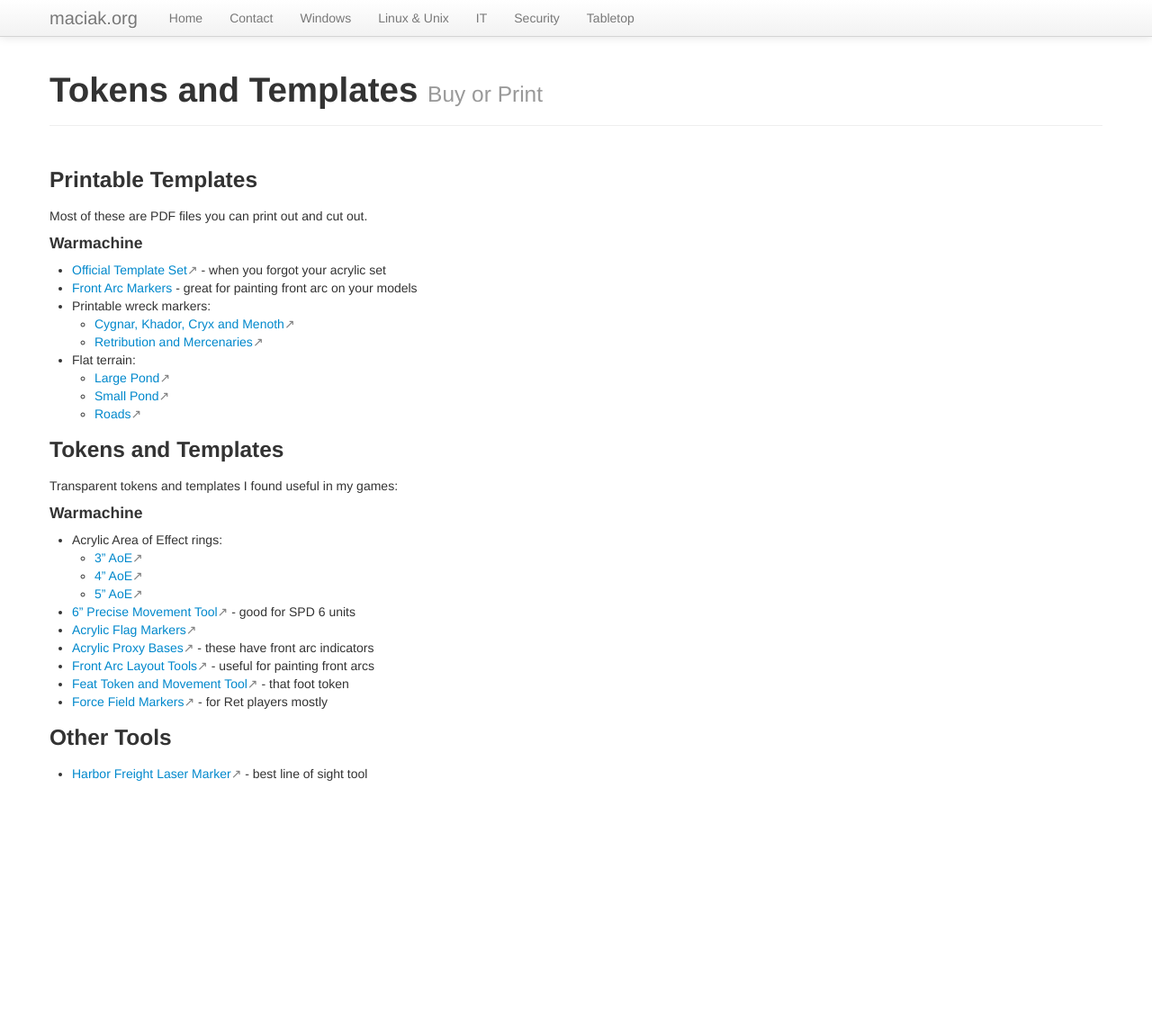
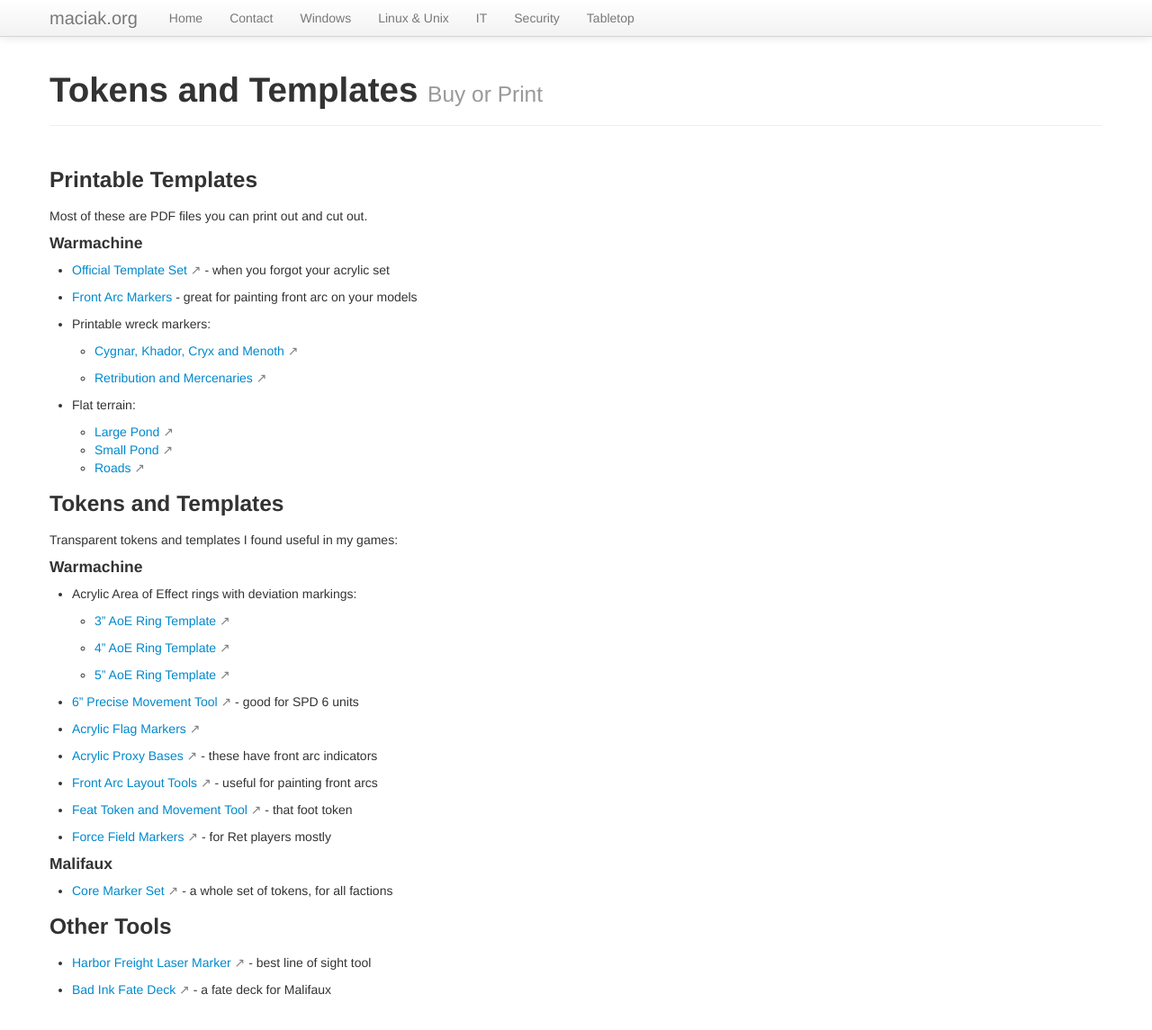
Before and after one commit to maciakl/maciak.org, a Jekyll site: the page built from _tabletop/tokens.md, in a window 1280 px wide and 1160 px high. Shown: the top 1145 px of the window at 90% size. Built offline with Jekyll 4.4.1, drawn with Linux system fonts in a browser that asks for light colours.

```diff
--- a/_layouts/default.html
+++ b/_layouts/default.html
@@ -19,7 +19,7 @@
 
         a[href^="http:"]:after,
         a[href^="https:"]:after {
-            content: "\2197";
+            content: "\00A0\2197";
             color: gray;
             size: 30%;
         }
--- a/_tabletop/tokens.md
+++ b/_tabletop/tokens.md
@@ -12,11 +12,17 @@ Most of these are PDF files you can print out and cut out.
 <h4>Warmachine</h4>
 
 - [Official Template Set](https://app.box.com/s/teqxklzf3ba0brc60gm5lzosnc9z4icc) - when you forgot your acrylic set
+
 - [Front Arc Markers](/doc/frontarc.pdf) - great for painting front arc on your models
+
 - Printable wreck markers:
+
   - [Cygnar, Khador, Cryx and Menoth](https://app.box.com/s/k76gut1vb3yf7v0ihzgd22kbaz6avaaq)
+
   - [Retribution and Mercenaries](https://app.box.com/s/zbltyzjg9n1kdxoe1ktkhzhoz3q46npq)
+
 - Flat terrain:
+
   - [Large Pond](https://app.box.com/s/ohc18iligiehossz0ik2vppthehnfk5i)
   - [Small Pond](https://app.box.com/s/t65f01oo7rmvld3wz4y5kwes4alg61mx)
   - [Roads](https://app.box.com/s/rbgqvbltu9cvoqp5uehtif9clx1iq6ff)
@@ -28,17 +34,33 @@ Transparent tokens and templates I found useful in my games:
 
 <h4>Warmachine</h4>
 
-- Acrylic Area of Effect rings:
-  - [3" AoE](http://amzn.to/1jNnIxA)
-  - [4" AoE](http://amzn.to/1FSOrDe)
-  - [5" AoE](http://amzn.to/1jNnGG6)
+- Acrylic Area of Effect rings with deviation markings:
+
+  - [3" AoE Ring Template](http://amzn.to/1jNnIxA)
+
+  - [4" AoE Ring Template](http://amzn.to/1FSOrDe)
+
+  - [5" AoE Ring Template](http://amzn.to/1jNnGG6)
+
 - [6" Precise Movement Tool](https://warsen.al/collections/templates/products/6x4x2-precision-measurement-multi-tool) - good for SPD 6 units
+
 - [Acrylic Flag Markers](https://warsen.al/collections/markers/products/acrylic-objective-flags)
+
 - [Acrylic Proxy Bases](http://warsen.al/collections/templates/products/proxy-bases) - these have front arc indicators
+
 - [Front Arc Layout Tools](https://ironheartartisans.com/shop/front-arc-layout-tool-set/) - useful for painting front arcs
+
 - [Feat Token and Movement Tool](https://ironheartartisans.com/shop/geared-quick-template-and-feat-token-warmachine-movement-template/) - that foot token
+
 - [Force Field Markers](https://amzn.to/2L6FTQ5) - for Ret players mostly
+
+<h4>Malifaux</h4>
+
+- [Core Marker Set](https://art-of-war-studios-ltd.myshopify.com/products/malifaux-core-tokens-set) - a whole set of tokens, for all factions
+
 
 <h3>Other Tools</h3>
 
 - [Harbor Freight Laser Marker](http://www.harborfreight.com/laser-marker.html) - best line of sight tool
+
+- [Bad Ink Fate Deck](https://amzn.to/2IWmoac) - a fate deck for Malifaux
```
Also changed, not shown: _rpg/accessories.md (added, +24 -0 lines), _rpg/dice.md (added, +43 -0 lines).
